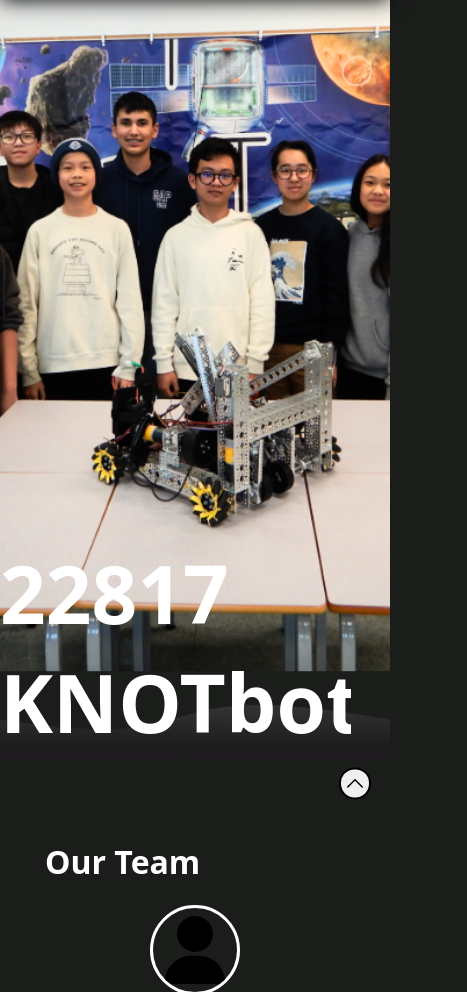
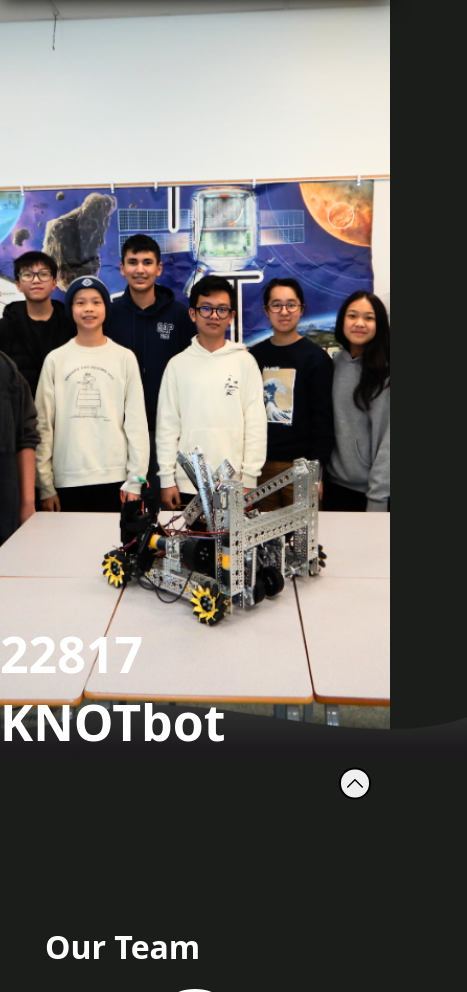
Before and after one commit to 22817-KNOTbot/22817-KNOTbot.github.io, a plain HTML site: page index.html in a window 390 px wide. Shown: the part 88-1080 px from the top of the page, 467 px wide, since content can reach past the window. Drawn offline with Linux system fonts and the light colour scheme.

Commit message:
Fixed minor visual bug and added phone number

```diff
--- a/index.html
+++ b/index.html
@@ -171,7 +171,7 @@
 			<ul>
 				<h3>Contact Info</h3>
 				<li>Email: <a href="mailto:knotbot22817@gmail.com">knotbot22817@gmail.com</a></li>
-				<li>Phone Number: +1 (123)-456-7890</li>
+				<li>Phone Number: +1 (604)-713-8950</li>
 			</ul>
 		</div>
 		<div id="socials" class="footerColumn">
--- a/scripts.js
+++ b/scripts.js
@@ -33,8 +33,8 @@ const wave = document.getElementById("waveSvg");
 
 window.addEventListener("load", () => {
 	setTimeout(() => {
-		introWave.style.animation = "introWaveAnimation2 forwards 8s 0s infinite linear";
-		wave.style.animation = "introWaveAnimation1 forwards 8s 0s infinite linear";
+		introWave.style.animation = "introWaveAnimation 8s infinite linear";
+		wave.style.animation = "introWaveAnimation 8s infinite linear";
 	}, 2000);
 });
 
--- a/styles.css
+++ b/styles.css
@@ -1,21 +1,11 @@
 @media (prefers-reduced-motion: no-preference) {
-	@keyframes introWaveAnimation1 {
+	@keyframes introWaveAnimation {
 		from {
 			transform: scaleY(150%) translate(0%, -10%);
 		}
 
 		to {
 			transform: scaleY(150%) translate(-100%, -10%)
-		}
-	}
-
-	@keyframes introWaveAnimation2 {
-		from {
-			transform: scaleY(150%) translate(100%, -10%);
-		}
-
-		to {
-			transform: scaleY(150%) translate(0%, -10%)
 		}
 	}
 
@@ -105,17 +95,16 @@ body {
 #titleScreen {
 	position: relative;
 	width: 100%;
-	height: 80vh;
+	height: 90vh;
 	overflow: hidden;
 	margin: 10vh 0 0 0;
 }
 
 #titleScreen>img {
 	width: 100%;
-	height: 100vh;
+	height: 100%;
 	position: absolute;
 	object-fit: cover;
-	transform: translateY(-20%);
 }
 
 #webglWarning {
@@ -214,7 +203,7 @@ body {
 
 #waveDiv {
 	width: 100%;
-	overflow-x: clip;
+	margin: auto -10px;
 	position: absolute;
 	bottom: 0%;
 }
@@ -226,8 +215,9 @@ body {
 	z-index: 3;
 	overflow: hidden;
 	bottom: 0%;
+	left: 0%;
 	fill: url(#gradient);
-	animation: introWaveAnimation2 forwards 2s cubic-bezier(0.425, 0.02, 0.26, 1);
+	animation: introWaveAnimation forwards 2s cubic-bezier(0.425, 0.02, 0.26, 1);
 }
 
 .waveSvg>.waveout {
@@ -242,7 +232,8 @@ body {
 }
 
 .waveSvg#introWaveSvg {
-	animation: introWaveAnimation1 forwards 2s cubic-bezier(0.425, 0.02, 0.26, 1);
+	left: 99.9%;
+	animation: introWaveAnimation forwards 2s cubic-bezier(0.425, 0.02, 0.26, 1);
 }
 
 #header {
@@ -257,10 +248,12 @@ body {
 
 #header>h1 {
 	position: absolute;
+	display: block;
+	z-index: 10;
 	margin: 0;
 	bottom: 0;
 	overflow-x: hidden;
-	font-size: 5rem;
+	font-size: clamp(50px, 10vw, 5rem);
 	width: 100%;
 }
 
```
Also changed, not shown: funding.html (+1 -1 lines), robot.html (+1 -1 lines).
